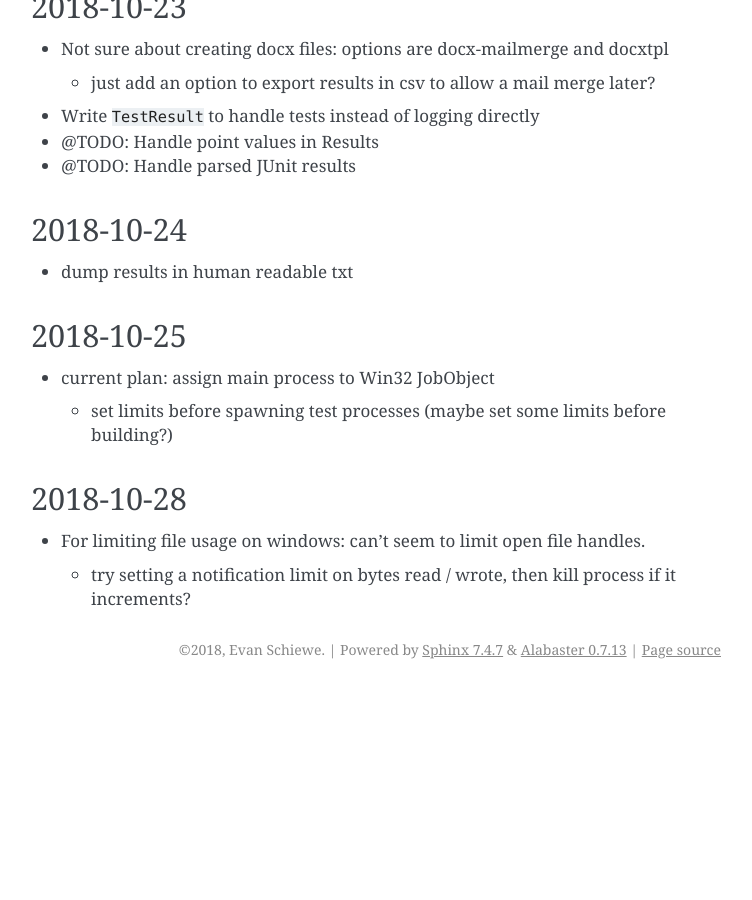
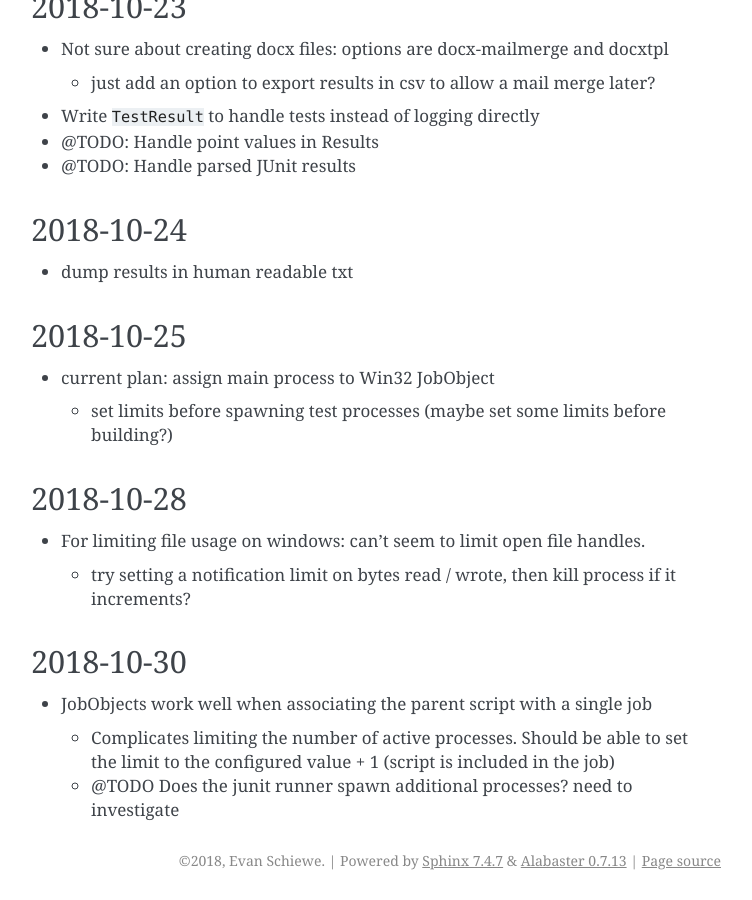
Before and after one commit to Wieschie/autograder, a Sphinx documentation site: the page built from docs/development.md, in a window 1280 px wide and 900 px high, scrolled down 2774 px. Shown: the whole window, without its empty margins (389-1141 px from the left). Built offline with Sphinx 7.4.7, drawn with Linux system fonts in a browser that asks for light colours; pages that are not in the unit, such as notebooks, are missing from menus; before the commit the page ends 3463 px from its top, so only the background shows below that.

```diff
--- a/docs/development.md
+++ b/docs/development.md
@@ -87,3 +87,8 @@
 ## 2018-10-28
 * For limiting file usage on windows: can't seem to limit open file handles.
   * try setting a notification limit on bytes read / wrote, then kill process if it increments?
+
+## 2018-10-30
+* JobObjects work well when associating the parent script with a single job
+  * Complicates limiting the number of active processes.  Should be able to set the limit to the configured value + 1 (script is included in the job)
+  * @TODO Does the junit runner spawn additional processes?  need to investigate
```
Also changed, not shown: 1 other file.
